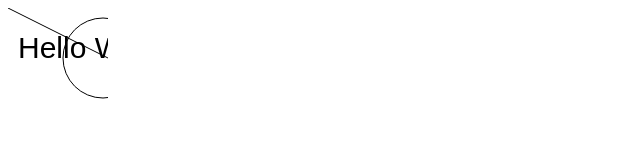
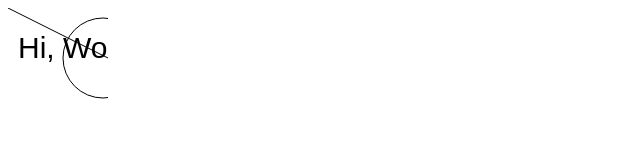
Before and after one commit to xelepart/xelepart.github.io, a plain HTML site: page index.html in a window 1280 px wide. Shown: the full height of the page, 0-640 px from the left. Drawn offline with Linux system fonts and the light colour scheme.

Commit message:
Update index.html

```diff
--- a/index.html
+++ b/index.html
@@ -12,5 +12,5 @@ ctx.arc(95, 50, 40, 0, 2 * Math.PI);
 ctx.stroke();
 
 ctx.font = "30px Arial";
-ctx.fillText("Hello World", 10, 50);
+ctx.fillText("Hi, World", 10, 50);
 </script>
```
